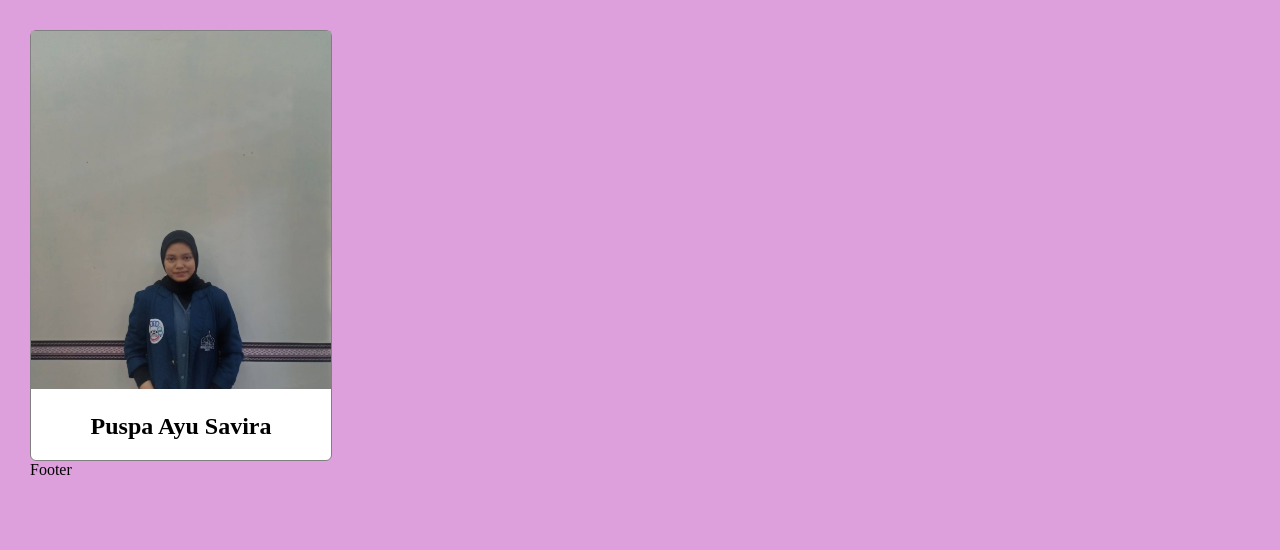
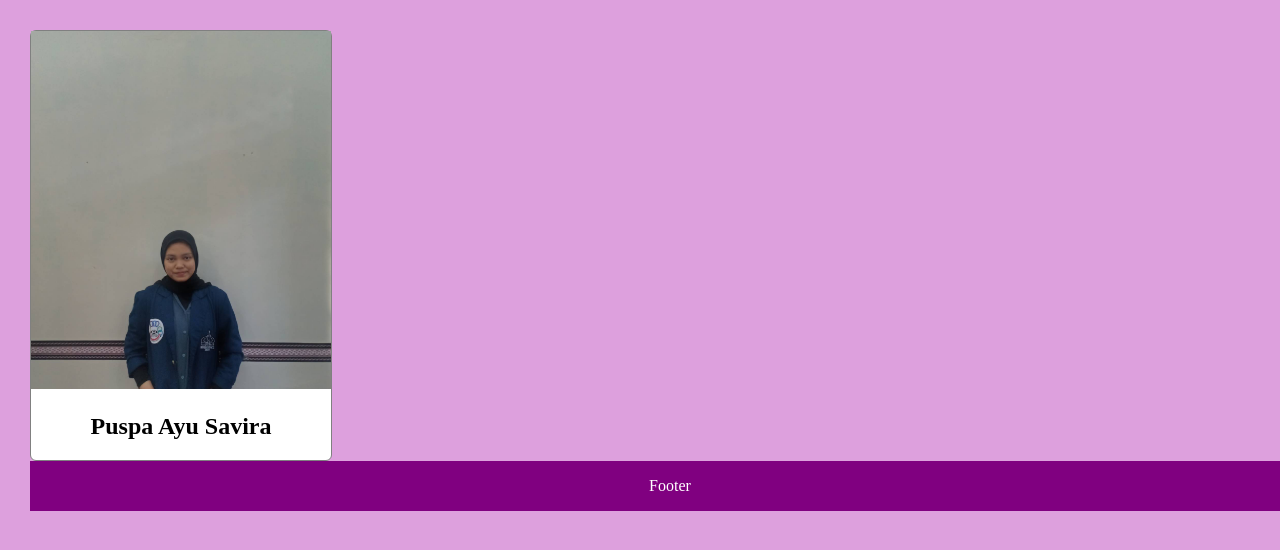
Before and after one commit to puspa15/My-Repo, a plain HTML site: page index.html in a window 1280 px wide. Shown: the top 550 px of the page. Drawn offline with Linux system fonts and the light colour scheme.

Commit message:
added style for id footer

```diff
--- a/style.css
+++ b/style.css
@@ -19,3 +19,12 @@ body {
  #profile-name{
     text-align: center;
  }
+
+ #footer {
+    width: 100%;
+    height: 50px;
+    line-height: 50px;
+    background-color: purple;
+    text-align: center;
+    color: white;
+ }
```
